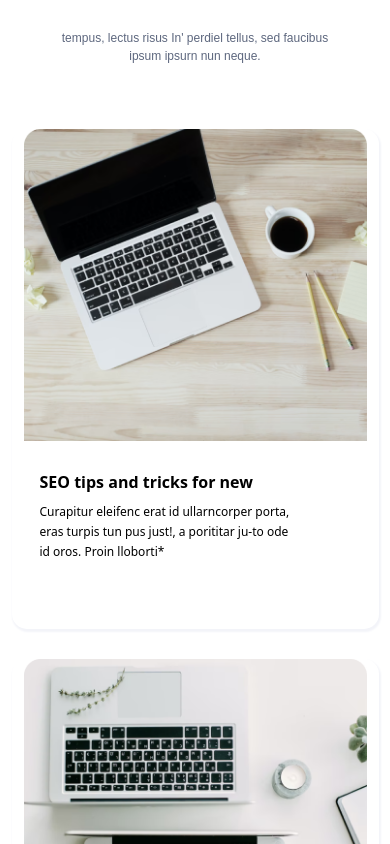
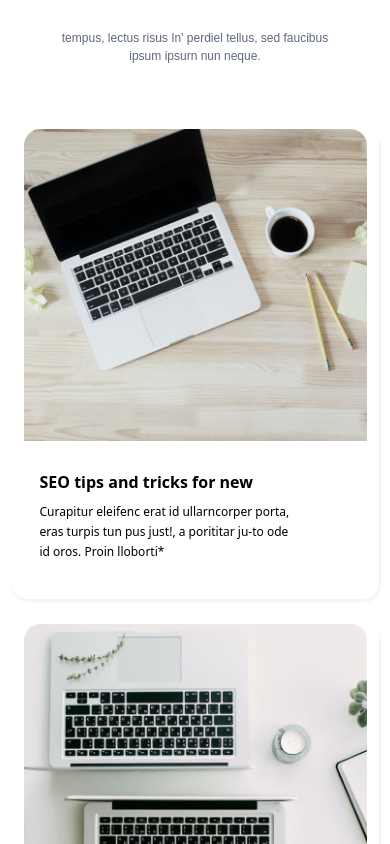
Before and after one commit to linhtiendev/Intern_TTTN, a React (Create React App) app in the folder frontend/: page /home in a window 390 px wide. Shown: the part 4160-5004 px from the top of the page. Built offline with nearby package versions, Linux system fonts and the light colour scheme; a web font is replaced by a local one.

Commit message:
fix: responsive home page

```diff
--- a/frontend/src/styles/home.css
+++ b/frontend/src/styles/home.css
@@ -333,6 +333,13 @@
 
  @media only screen and (max-width: 576px) {
     /* blog */
+    .blog__card-container {
+        gap: 25px;
+    }
+    .blog__card-container .col-lg-4 {
+        width: 370px;
+        height: 470px;
+    }
     .blog__card-img img {
         width: 334px;
         height: 312px;
@@ -352,8 +359,8 @@
         gap: 20px;
     }
     .blog__card-container .col-lg-4 {
-        width: 370px;
-        height: 470px;
+        width: 360px;
+        height: 460px;
     }
     .blog__card-img img {
         width: 304px;
```
